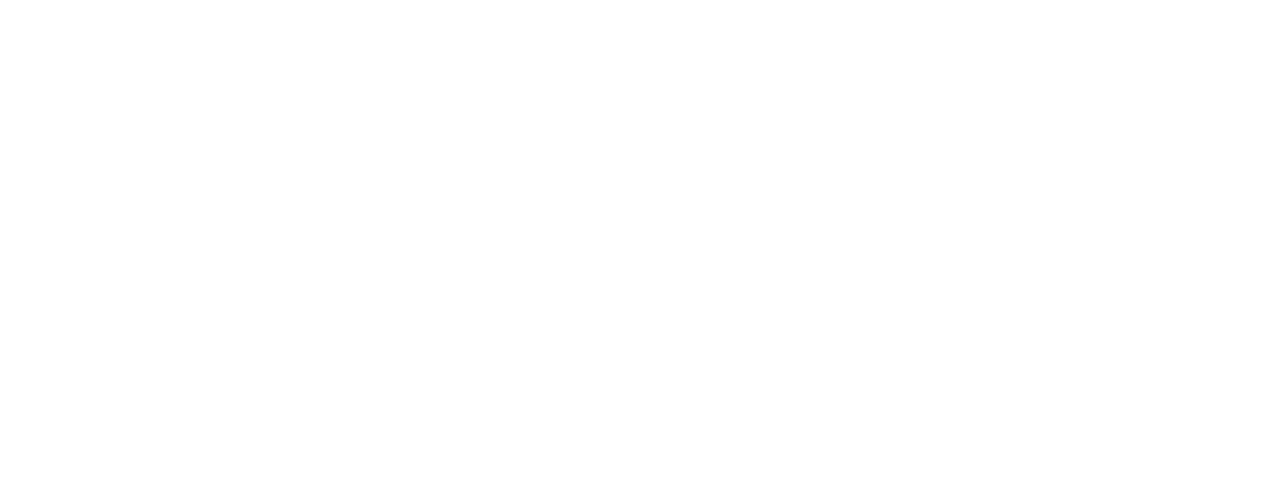
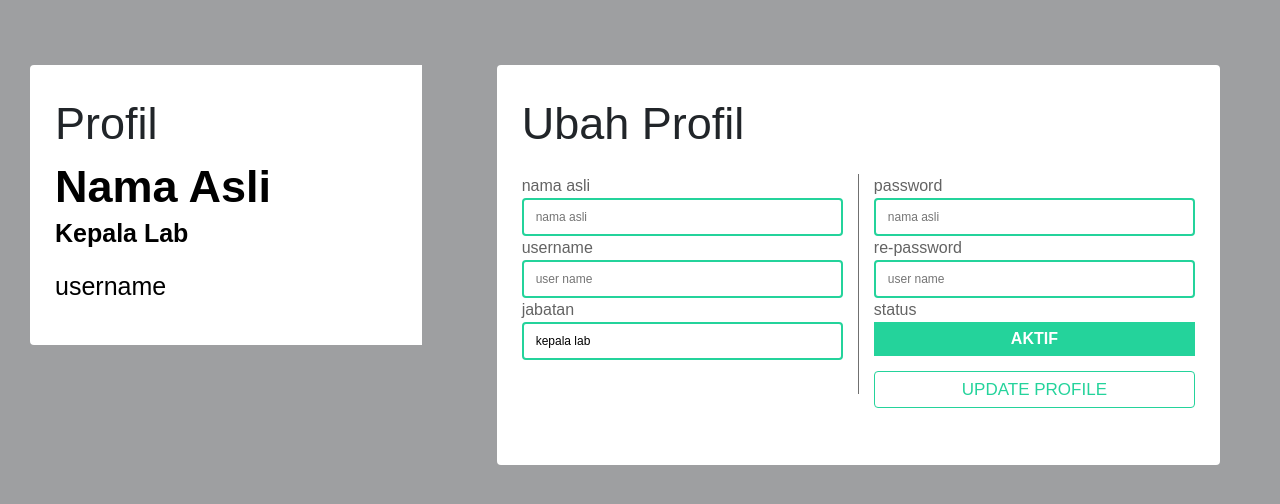
Before and after one commit to muharyman/labstruktur, a Vue app in the folder FrontEnd/labstruktur/: page /profil in a window 1280 px wide. Shown: the top 504 px of the page. Built offline with nearby package versions, Linux system fonts and the light colour scheme.

Commit message:
udah selesai

```diff
--- a/FrontEnd/labstruktur/src/router/index.js
+++ b/FrontEnd/labstruktur/src/router/index.js
@@ -3,7 +3,8 @@ import VueRouter from "vue-router";
 import Home from "../views/Home.vue";
 import Login from "../views/Login.vue";
 import LupaPassword from "../views/LupaPassword.vue";
-import ResetPassword from "../views/ResetPassword";
+import ResetPassword from "../views/ResetPassword.vue";
+import Profil from "../views/Profil.vue";
 Vue.use(VueRouter);
 
 const routes = [
@@ -49,6 +50,14 @@ const routes = [
     meta: {
       header: 0
     }
+  },
+  {
+    path: "/profil",
+    name: "profil",
+    component: Profil,
+    meta: {
+      header: 1
+    }
   }
 ];
 
--- /dev/null
+++ b/FrontEnd/labstruktur/src/views/Profil.vue
@@ -0,0 +1,234 @@
+<template>
+  <div class="root">
+    <div class="row">
+      <div class="col-sm-4">
+        <div class="profile">
+          <p id="profile-1">Profil</p>
+          <p id="namaasli">Nama Asli</p>
+          <p id="pangkat">Kepala Lab</p>
+          <p id="username">username</p>
+        </div>
+      </div>
+      <div class="col-sm-8">
+        <div class="ubah-profile">
+          <p id="ubah-profile-1">Ubah Profil</p>
+          <div class="row">
+            <div class="col">
+              <p class="text-4">nama asli</p>
+              <input class="input-text" type="text" placeholder="nama asli"/>
+              <p class="text-4">username</p>
+              <input class="input-text" type="text" placeholder="user name"/>
+              <p class="text-4">jabatan</p>
+              <div class="select-style">
+                <select name="jabatan">
+                <option  value="0">kepala lab</option>
+                <option value="1">naon</option>
+                <option value="2">naon</option>
+                <option value="3">deui</option>
+                <option value="4">sedang</option>
+              </select>
+              </div>
+            </div>
+            <div class="garis-batas-vertical"></div>
+            <div class="col">
+              <p class="text-4">password</p>
+              <input class="input-text" type="password" placeholder="nama asli"/>
+              <p class="text-4">re-password</p>
+              <input class="input-text" type="password" placeholder="user name"/>
+              <p class="text-4">status</p>
+              <button id="status" v-bind:style="{background: status_color }" v-on:click="change_status()" > {{ status }} </button>
+              <div class="button-4">
+                <a href="#none">UPDATE PROFILE</a>
+              </div>
+            </div>
+          </div>
+        </div>
+      </div>
+    </div>
+  </div>
+</template>
+<style>
+.root{
+  padding: 0;
+  margin: 0;
+  background: #9E9FA1;
+}
+.col-sm-4{
+  padding: 65px 45px;
+  margin:0 !important;
+}
+.col-sm-8{
+  padding: 65px 75px;
+  background: #9E9FA1 !important;
+}
+
+.profile{
+  margin: auto;
+  width: 550px;
+  height: 280px;
+  border-radius: 4px;
+  background: white;
+  padding : 25px 25px;
+  display: block;
+}
+.ubah-profile{
+  width: inherit;
+  height: 400px;
+  border-radius: 4px;
+  background: white;
+  padding: 25px 25px;
+}
+.text-4{
+  font-family: "Montserrat Alternates", sans-serif;
+  font-weight: 400;
+  font-size: 25;
+  color: #636363;
+  margin-bottom: 0;
+}
+.input-text{
+  width:inherit;
+  box-sizing: border-box;
+  border:2px solid #24D39B;
+  border-radius: 4px;
+  margin-top: 0px;
+  font-family: 'Montserrat Alternates', sans-serif;
+  font-size: 12px;
+  color:#000;
+  padding: 8px 12px;
+}
+.input-text:focus{
+  border-radius: 4px;
+  border: 2px solid #0066ff;
+  outline: 0;
+}
+.garis-batas-vertical{
+  height: 220px;
+  width: 1px;
+  background: #707070;
+}
+.select-style {
+    border: 2px solid #24D39B;
+    width: inherit;
+    border-radius: 4px;
+    overflow: hidden;
+    font-family: "Montserrat Alternates", sans-serif;
+    font-size: 12px;
+    color: #707070;
+    padding: 8px 12px;
+}
+
+.select-style select {
+    width: 100%;
+    border: none;
+    box-shadow: none;
+    background: transparent;
+    background-image: none;
+    -webkit-appearance: none;
+}
+
+.select-style select:focus {
+  outline: 0;
+}
+.button-4{
+  width: inherit;
+  margin-top: 15px;
+}
+.button-4 a:hover{
+  background: green;
+  color: white;
+  border-color: green;
+}
+.button-4 a{
+  display: block;
+  font-family: 'Raleway', sans-serif;
+  padding: 5px 10px;
+  margin:auto;
+  text-align: center;
+  text-decoration: none;
+  font-size: 17px;
+  color: #24D39B;
+  font-weight: 400;
+  background: white;
+  transition: 0.5s;
+  border:1px solid#24D39B;
+  border-radius: 4px;
+}
+#status{
+  width: 100%;
+  background: #24D39B;
+  padding: 5px 12px;
+  font-family: "Raleway", sans-serif;
+  font-size: 20;
+  font-weight: 700;
+  text-align: center;
+  color: white;
+  margin:auto;
+  display: inline-block;
+  border: none;
+  text-decoration: none;
+}
+
+#status:focus{
+  border: 1px solid #0066ff;
+
+}
+#ubah-profile-1{
+  font-family: "Raleway", sans-serif;
+  font-size: 45px;
+  font-weight: 300;
+}
+#profile-1{
+  font-family: "Raleway", sans-serif;
+  font-size: 45px;
+  font-weight: 300;
+}
+#namaasli{
+  font-family: "Raleway", sans-serif;
+  font-weight: 600;
+  color: black;
+  font-size: 45px;
+  line-height: 25px;
+}
+#pangkat{
+  font-family: "Raleway", sans-serif;
+  font-weight: 600;
+  color: black;
+  font-size: 25px;
+}
+#username{
+  font-family: "Raleway", sans-serif;
+  font-weight: 400;
+  color: black;
+  font-size: 25px;
+}
+</style>
+<script>
+export default {
+  name:'profile',
+  data(){
+    return{
+      status_akun : 1,
+      status_color : '#24D39B',
+      status : "AKTIF"
+    }
+  },
+  computed:{
+    status_changed: function(){
+      return this.status_color;
+    }
+  },
+  methods: {
+    change_status(){
+      if (this.status_akun === 1){
+        this.status_akun = 0;
+        this.status_color = '#C80000';
+        this.status = 'TIDAK AKTIF';
+      } else{
+        this.status_akun = 1;
+        this.status_color = '#24D39B';
+        this.status = 'AKTIF';
+      }
+    }
+  }
+}
+</script>
```
Also changed, not shown: FrontEnd/labstruktur/src/assets/droparrow.png (added).
